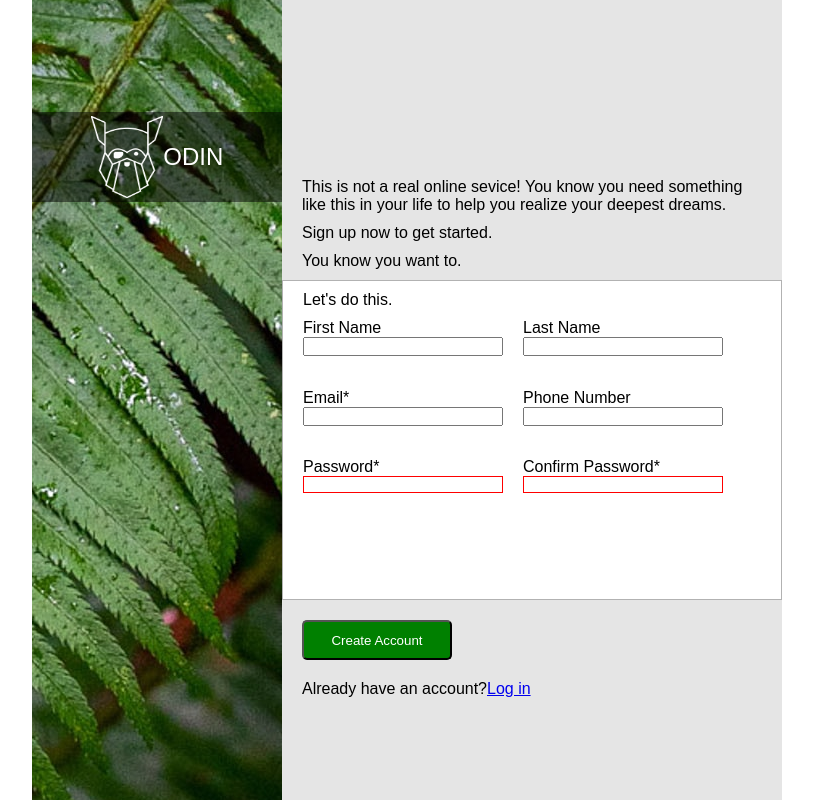
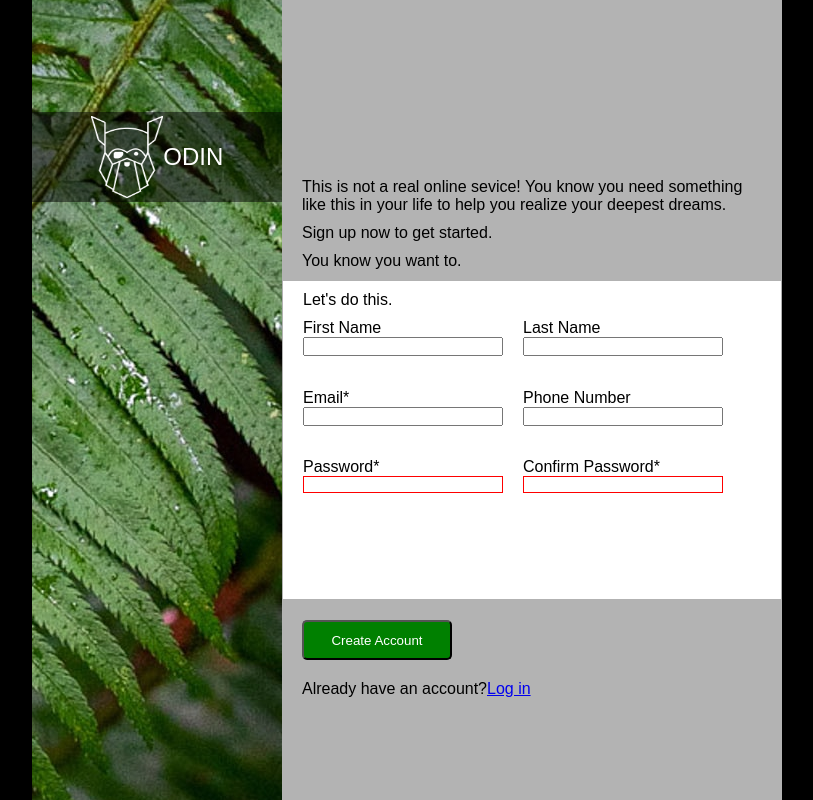
Before and after one commit to b3reketab/Sig-up-form, a plain HTML site: page index.html in a window 1280 px wide. Shown: the whole page, without its empty margins (233-1046 px from the left). Drawn offline with Linux system fonts and the light colour scheme.

Commit message:
Odin-sign-up-form

```diff
--- a/style.css
+++ b/style.css
@@ -10,6 +10,7 @@ body {
     display: grid;
     grid-template-columns: 40% 60%;
     grid-template-rows: 35% 40% 25%;
+    background-color: black;
 }
 div {
     display: flex;
@@ -18,7 +19,7 @@ div {
     gap: 10px;
 }
 .header {
-    background: rgb(0, 0, 0, .1);
+    background: rgb(255, 255, 255, .7);
     justify-content: flex-end;
     text-align: left;
 }
@@ -41,7 +42,7 @@ input[type="password"]:invalid {
     border: 1px solid red;
 }
 .footer {
-    background: rgb(0, 0, 0, .1);
+    background: rgb(255, 255, 255, .7);
 }
 button {
     margin: 10px 0;
```
